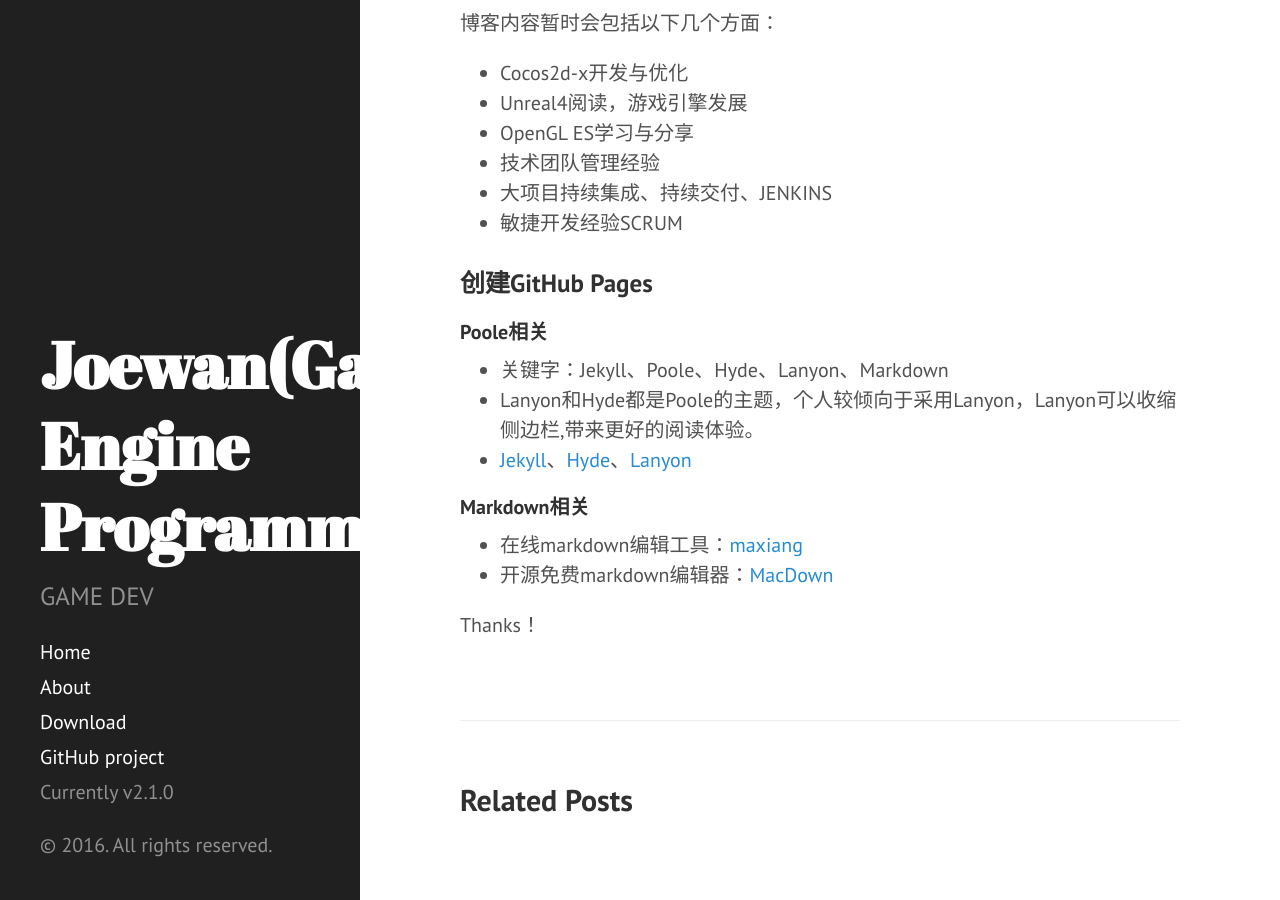
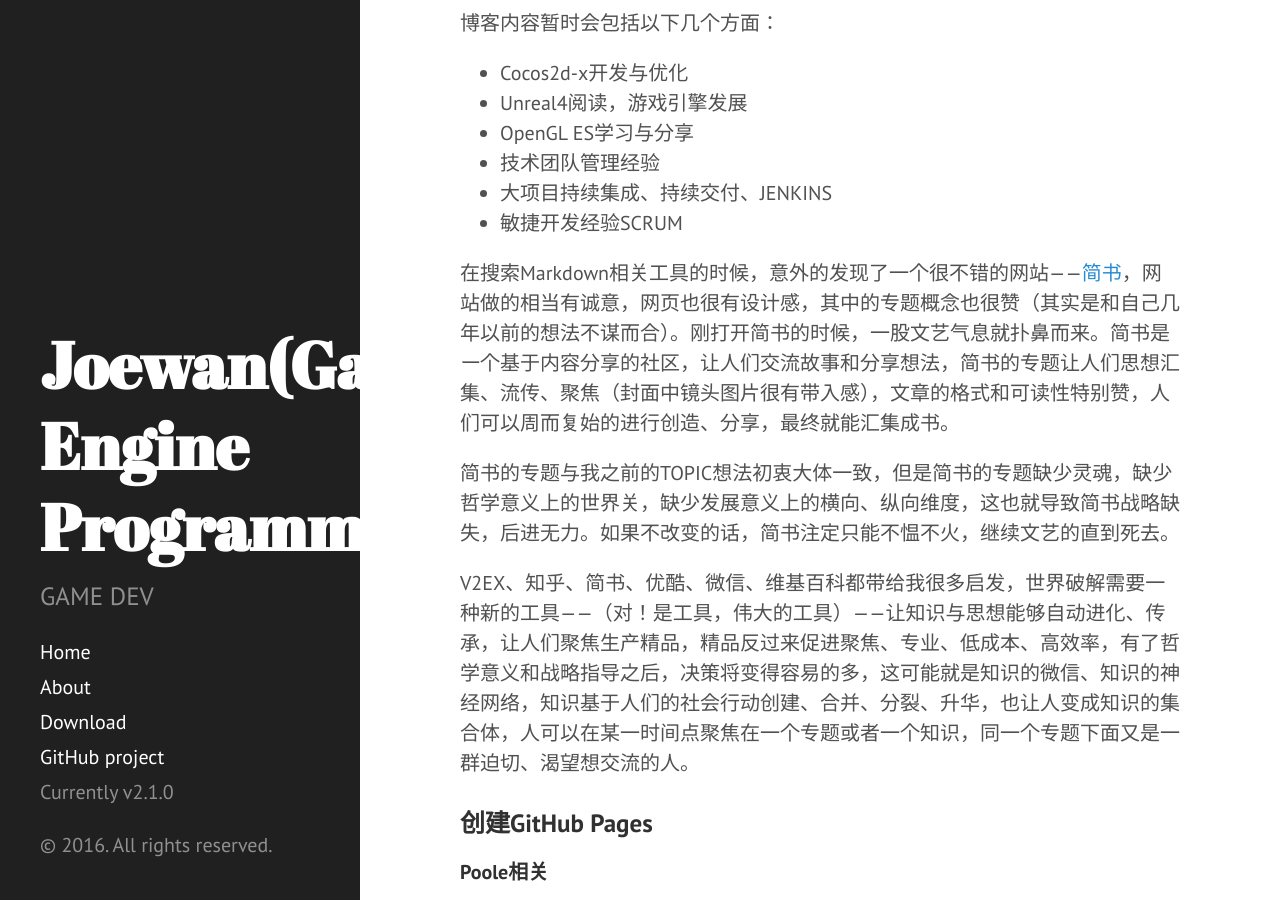
Before and after one commit to joewan/joewan.github.io, a Jekyll site: the page built from _posts/2016-04-17-welcome.md, in a window 1280 px wide and 900 px high, scrolled down 423 px. Built offline with Jekyll 4.4.1, drawn with Linux system fonts in a browser that asks for light colours.

Commit message:
博客内容。

```diff
--- a/_posts/2016-04-17-welcome.md
+++ b/_posts/2016-04-17-welcome.md
@@ -16,6 +16,13 @@ title: 第一篇GitHub博客
 * 大项目持续集成、持续交付、JENKINS
 * 敏捷开发经验SCRUM
 
+在搜索Markdown相关工具的时候，意外的发现了一个很不错的网站——[简书](http//:www.jianshu.com)，网站做的相当有诚意，网页也很有设计感，其中的专题概念也很赞（其实是和自己几年以前的想法不谋而合）。刚打开简书的时候，一股文艺气息就扑鼻而来。简书是一个基于内容分享的社区，让人们交流故事和分享想法，简书的专题让人们思想汇集、流传、聚焦（封面中镜头图片很有带入感），文章的格式和可读性特别赞，人们可以周而复始的进行创造、分享，最终就能汇集成书。
+
+简书的专题与我之前的TOPIC想法初衷大体一致，但是简书的专题缺少灵魂，缺少哲学意义上的世界关，缺少发展意义上的横向、纵向维度，这也就导致简书战略缺失，后进无力。如果不改变的话，简书注定只能不愠不火，继续文艺的直到死去。
+
+V2EX、知乎、简书、优酷、微信、维基百科都带给我很多启发，世界破解需要一种新的工具——（对！是工具，伟大的工具）——让知识与思想能够自动进化、传承，让人们聚焦生产精品，精品反过来促进聚焦、专业、低成本、高效率，有了哲学意义和战略指导之后，决策将变得容易的多，这可能就是知识的微信、知识的神经网络，知识基于人们的社会行动创建、合并、分裂、升华，也让人变成知识的集合体，人可以在某一时间点聚焦在一个专题或者一个知识，同一个专题下面又是一群迫切、渴望想交流的人。
+
+
 ### 创建GitHub Pages
 
 #### Poole相关
```
